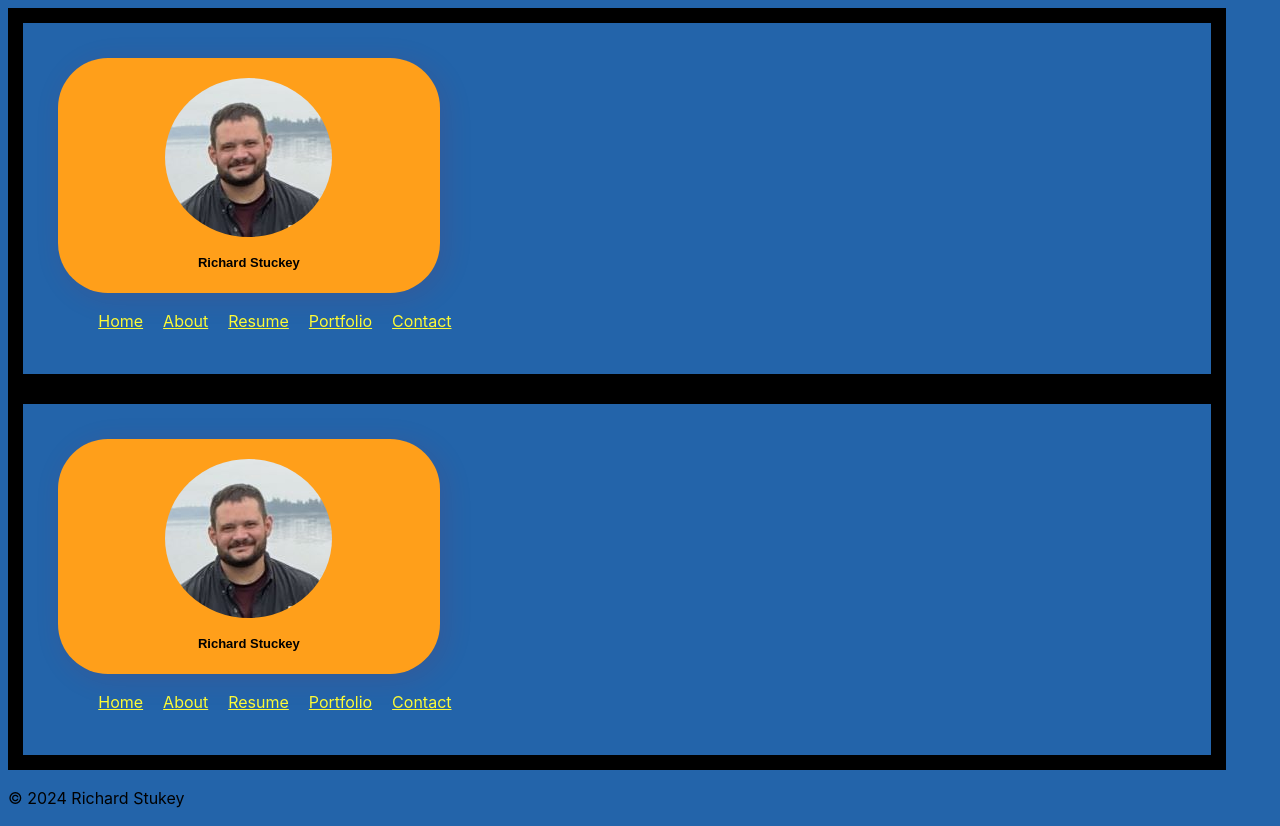
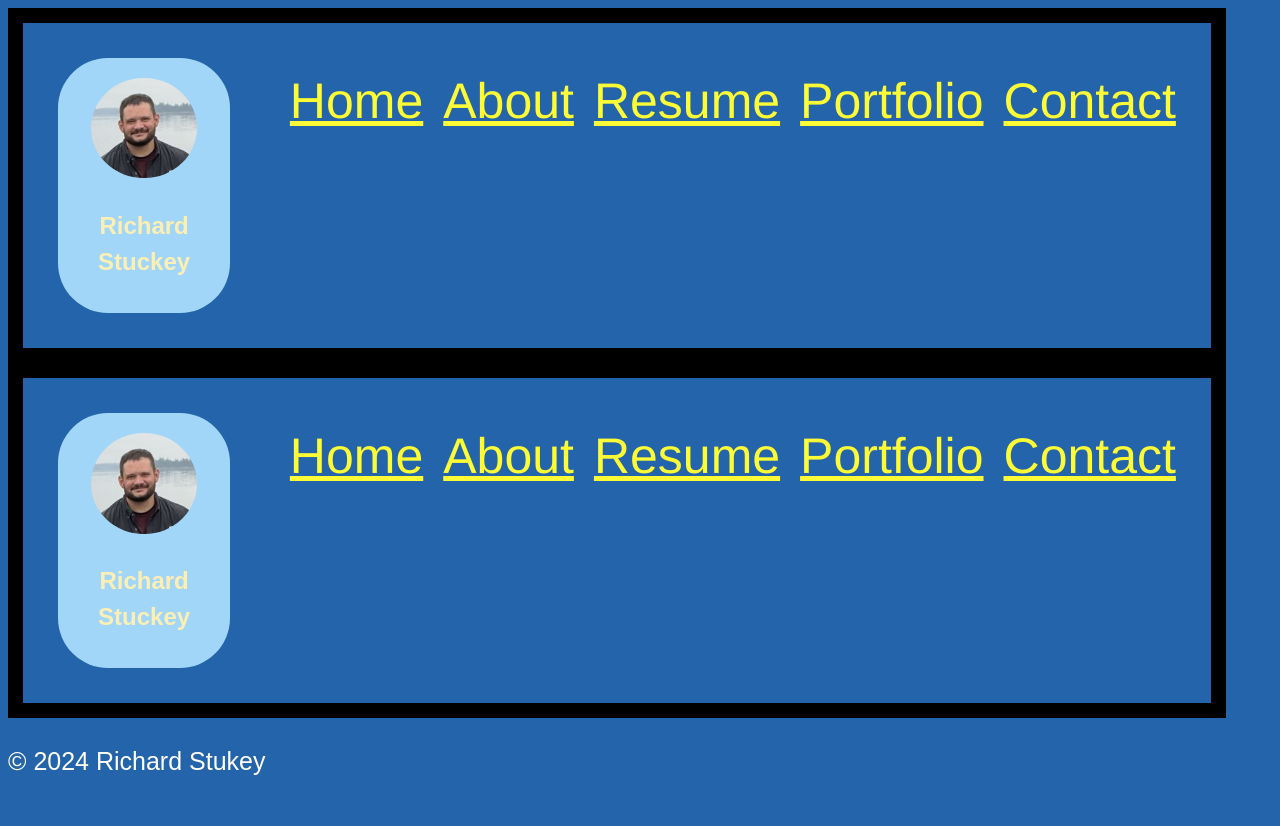
Before and after one commit to RStuckey1/RichardStuckey, a React (Vite) app: page /Header in a window 1280 px wide. Built offline with nearby package versions, Linux system fonts and the light colour scheme.

Commit message:
organization of elements

```diff
--- a/src/Card2.jsx
+++ b/src/Card2.jsx
@@ -2,7 +2,7 @@ import D20 from './assets/D20 pic.jpg'
 import { Link } from 'react-router-dom';
 
 
-function Card(){
+function Card2(){
    return(
     <Link to="https://github.com/Riesyn/rngd20" target="_blank">
         <div className="card2">
@@ -15,4 +15,4 @@ function Card(){
 
 }
 
-    export default Card;
+    export default Card2;
--- a/src/Card4.jsx
+++ b/src/Card4.jsx
@@ -2,17 +2,17 @@ import carpalapp from './assets/carpalapp.jpg'
 import { Link } from 'react-router-dom';
 
 
-function Card(){
+function Card4(){
    return(
     <Link to="https://github.com/RStuckey1/Car-Pal-" target="_blank">
-        <div className="card2">
-            <img className="card-image2" src={carpalapp} alt="profile picture"></img>
-            <h2 className='card-title2'>Car Pal App</h2>
-            <p className='card-text2'>vehicle maintenance tracker</p>
+        <div className="card4">
+            <img className="card-image4" src={carpalapp} alt="profile picture"></img>
+            <h2 className='card-title4'>Car Pal App</h2>
+            <p className='card-text4'>vehicle maintenance tracker</p>
         </div>
     </Link>
     );
 
 }
 
-    export default Card;
+    export default Card4;
--- a/src/Header.jsx
+++ b/src/Header.jsx
@@ -6,7 +6,7 @@ function Header() {
 
     return (
 
-        <header className="navheader">
+
             <div className="headerbox">
                 <div className="card1"><Card /></div>
 
@@ -21,7 +21,7 @@ function Header() {
                     </ul>
                 </nav>
             </div>
-        </header>
+
 
     );
 }
--- a/src/Pages/About.jsx
+++ b/src/Pages/About.jsx
@@ -3,16 +3,14 @@
 function About() {
   return (
     <>
-    <div>
+    <div className="about">
       <h1>About Rick Stuckey</h1>
       <h2>I have a diverse background with a unique skillset. I am a mechanically inclined, yet creative person. </h2>
-      <h2>As a musician of 30years, the flow of music is a pillar of my life </h2>
-      <h2></h2>
+      <h2>A musician, mechanic, eagle scout, artist, father, and active community member. </h2>
+      <h2>My life is a gift that I am thankful for and will never waste.</h2>
+      <h2>The forgotten lesson is to have fun, you only have one go at life.</h2>
+    </div>
 
-
-
-
-    </div>
     </>
   );
 }
--- a/src/Pages/Resume.jsx
+++ b/src/Pages/Resume.jsx
@@ -10,8 +10,14 @@ function Resume() {
             <p>For the last 15 years</p>
             <h2>Education</h2>
             <p>University of Kansas(Lawrence, KS) </p>
-            <p>B.S. in Environmental Science with a Minor in Biological Anthropology</p>
-
+            <p>B.S. Environmental Science</p>
+            <p>B.S. Microbiology</p>
+            <h2>Work History</h2>
+            <p>Environmental Science Coporation </p>
+            <p>Landry's T-REX Cafe</p>
+            <p>Kansas City Zoo and Aquarium</p>
+            <p>Cogent</p>
+            <p>Commercial Water</p>
         </div>
         </>
     );
--- a/src/index.css
+++ b/src/index.css
@@ -16,17 +16,11 @@
   font-size: 60px;
 }
 .headerbox{
+  display: flex;
   width: 90%;
   height: 20%;
   border: 15px solid black;
   padding: 2%
-}
-
-
-.navheader{
-  background-color: rgb(231, 50, 144);
-  display: inline;
-  position: center;
 }
 
 .card2{
@@ -58,9 +52,10 @@ ul{
 }
 
 li{
+  font-family: 'Franklin Gothic Medium', 'Arial Narrow', Arial, sans-serif;
+  font-size: 50px;
   display: inline;
   margin: 10px;
-  color: rgb(233, 17, 17);
 }
 
 #contactInfo{
@@ -80,30 +75,28 @@ a:active{ color: #fe6a86; }
 
 
 .card1{
-  background-color: hsl(35, 100%, 55%);
+  container-type: flex;
+  background-color: #a2d6f9;
   border-radius: 50px;
-  border: hsl(0, 0%, 80%);
-  box-shadow: 5px 5px 30px hsla(0, 100%, 40%, 0.1);
   padding: 20px;
   margin: 10px;
   text-align: center;
-  max-width: 30%;
-  max-height: 60%;
-  left: 50%;
+  max-width: 500px;
+  max-height: 500px;
 }
 
 .card .card-image{
-    max-width: 60%;
-    height: auto;
+    max-width: 80%;
+    max-height: 80%;
     border-radius: 50%;
     margin-bottom: 10px;
 }
 
 .card .card-title{
   font-family: Arial, Helvetica, sans-serif ;
-  font-size: small;
+  font-size: x-large;
   font-style: b;
-  margin: 0;
+  margin: 10%;
   color: hsla(0, 0%, 0%,)
 }
 
@@ -112,3 +105,24 @@ a:active{ color: #fe6a86; }
   font-size: medium;
   color: hsl(146, 89%, 11%);
 }
+
+p{
+  font-family: Arial, sans-serif;
+  font-display: block;
+  font-size: 25px;
+  color: #fffdf7;
+}
+
+h1{
+  font-family: Arial, sans-serif;
+  font-display: block;
+  font-size: 60px;
+  color: #fcefb4;
+}
+
+h2{
+  font-family: Arial, sans-serif;
+  font-display: block;
+  font-size: 40px;
+  color: #fcefb4;
+}
```
Also changed, not shown: 1 other file (tests, documents, lock files or other folders).
